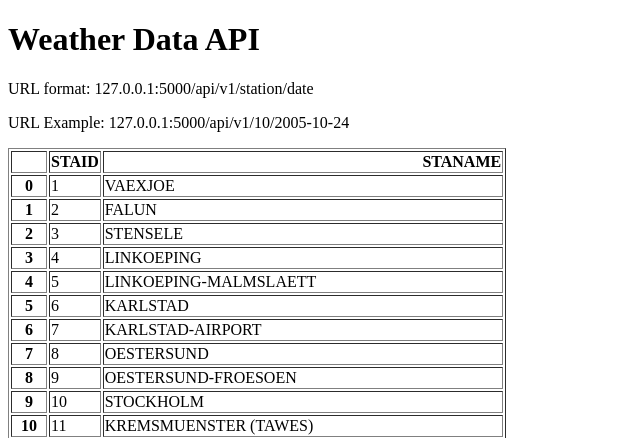
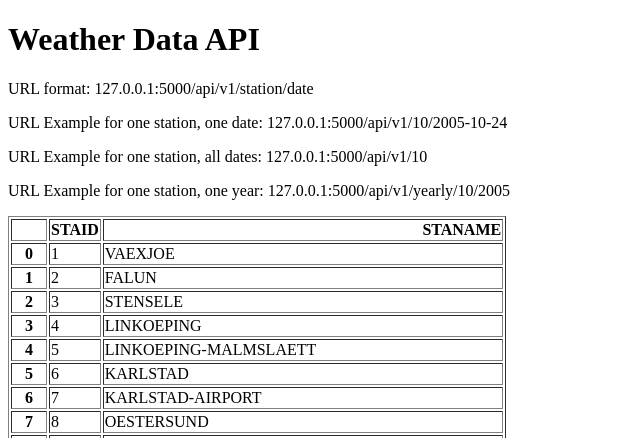
Before and after one commit to Kotsucoder/Weather-History, a Flask app: page / in a window 1280 px wide. Shown: the top 438 px of the page, without its empty margins (0-640 px from the left). Run offline with Flask 3, Linux system fonts and the light colour scheme.

Commit message:
URL Endpoints for All Data and Annual Data

```diff
--- a/main.py
+++ b/main.py
@@ -10,6 +10,7 @@ stations = stations[["STAID", "STANAME                                 "]]
 def home():
     return render_template("home.html", data=stations.to_html())
 
+
 @app.route("/api/v1/<station>/<date>")
 def about(station, date):
     filename = f"data_small/TG_STAID{str(station).zfill(6)}.txt"
@@ -20,5 +21,22 @@ def about(station, date):
             "temperature": temperature}
 
 
+@app.route("/api/v1/<station>")
+def all_data(station):
+    filename = f"data_small/TG_STAID{str(station).zfill(6)}.txt"
+    df = pd.read_csv(filename, skiprows=20, parse_dates=["    DATE"])
+    result = df.to_dict(orient='records')
+    return result
+
+
+@app.route("/api/v1/yearly/<station>/<year>")
+def yearly(station, year):
+    filename = f"data_small/TG_STAID{str(station).zfill(6)}.txt"
+    df = pd.read_csv(filename, skiprows=20)
+    df["    DATE"] = df["    DATE"].astype(str)
+    result = df[df["    DATE"].str.startswith(str(year))].to_dict(orient='records')
+    return result
+
+
 if __name__ == '__main__':
     app.run(debug=True)
--- a/templates/home.html
+++ b/templates/home.html
@@ -8,7 +8,9 @@
 <body>
     <h1>Weather Data API</h1>
     <p>URL format: 127.0.0.1:5000/api/v1/station/date</p>
-    <p>URL Example: 127.0.0.1:5000/api/v1/10/2005-10-24</p>
+    <p>URL Example for one station, one date: 127.0.0.1:5000/api/v1/10/2005-10-24</p>
+    <p>URL Example for one station, all dates: 127.0.0.1:5000/api/v1/10</p>
+    <p>URL Example for one station, one year: 127.0.0.1:5000/api/v1/yearly/10/2005</p>
     <p>{{data|safe}}</p>
 </body>
 </html>
```
